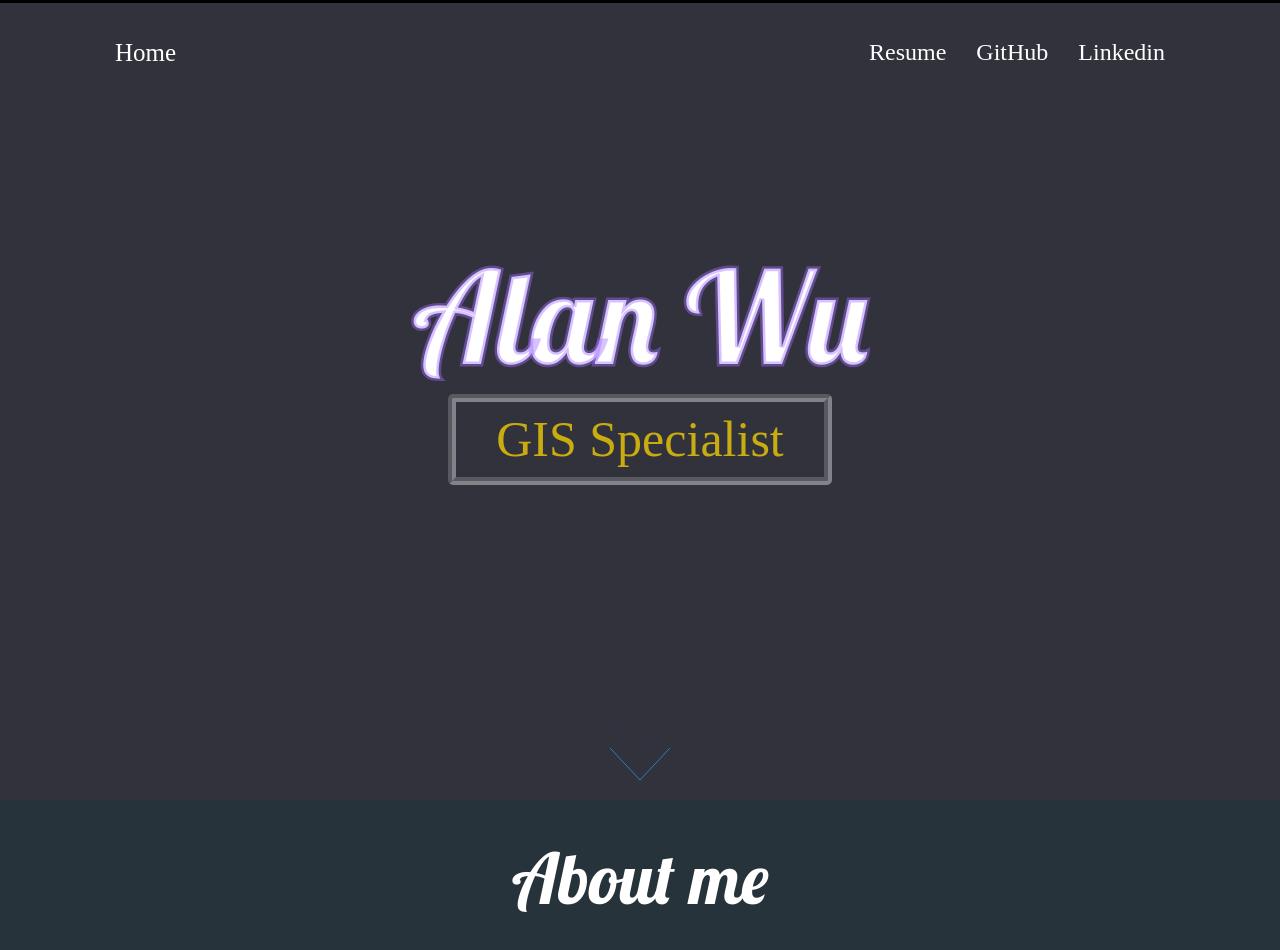
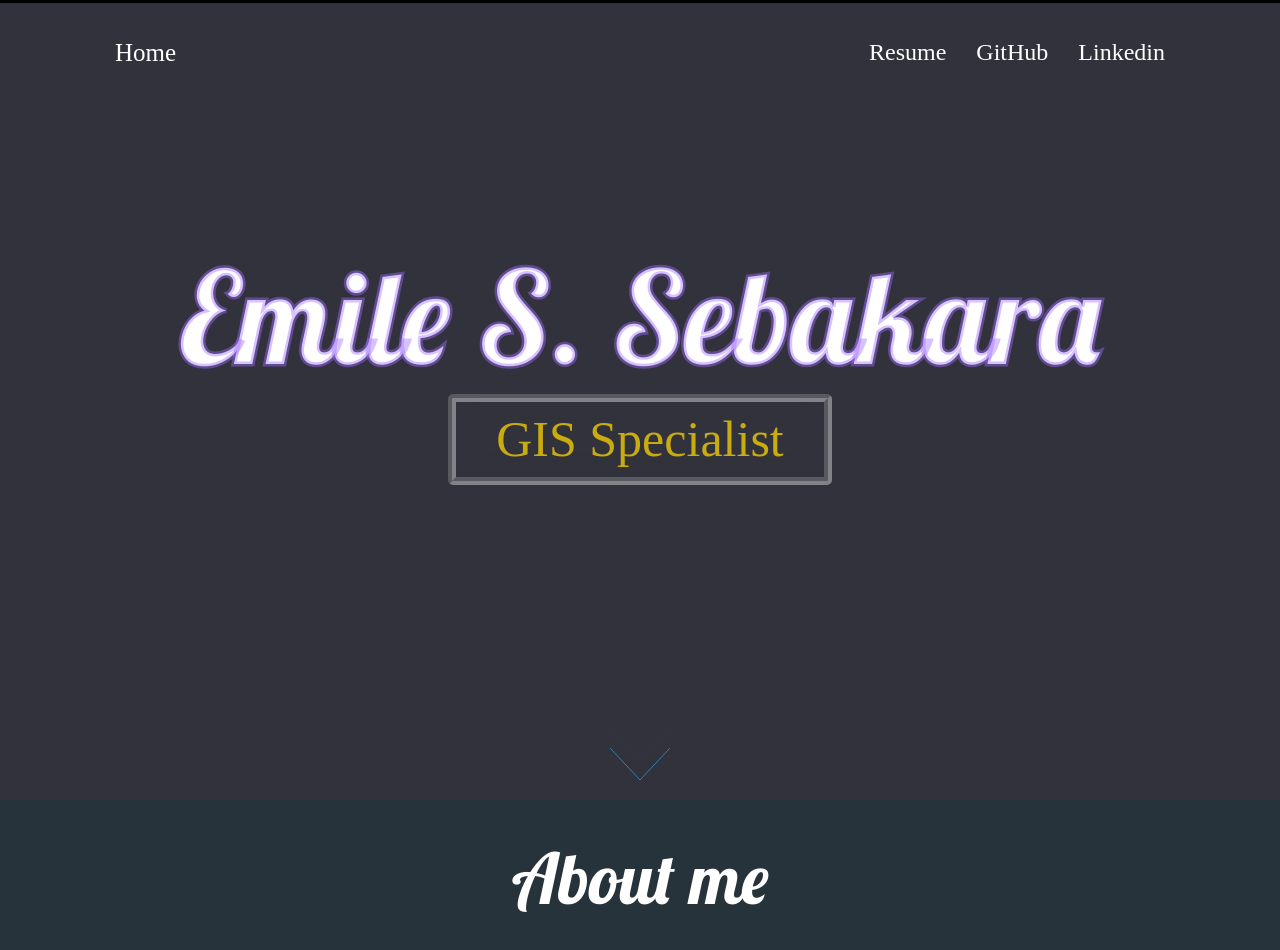
Before and after one commit to emilesebakara/sebakara, a plain HTML site: page index.html in a window 1280 px wide. Shown: the top 950 px of the page. Drawn offline with nearby package versions, Linux system fonts and the light colour scheme.

Commit message:
Update index.html

```diff
--- a/index.html
+++ b/index.html
@@ -50,7 +50,7 @@
     <section class="home">
         <div class="name">
 			<h1 class="box">
-				Alan Wu
+				Emile S. Sebakara
             </h1>
             <p class="box2">GIS Specialist</p>
             <svg class="arrows">
```
